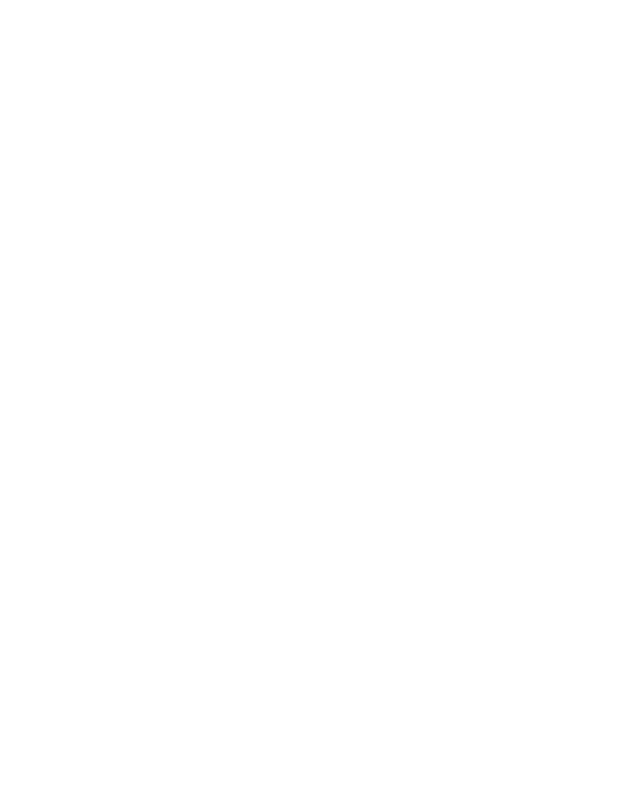
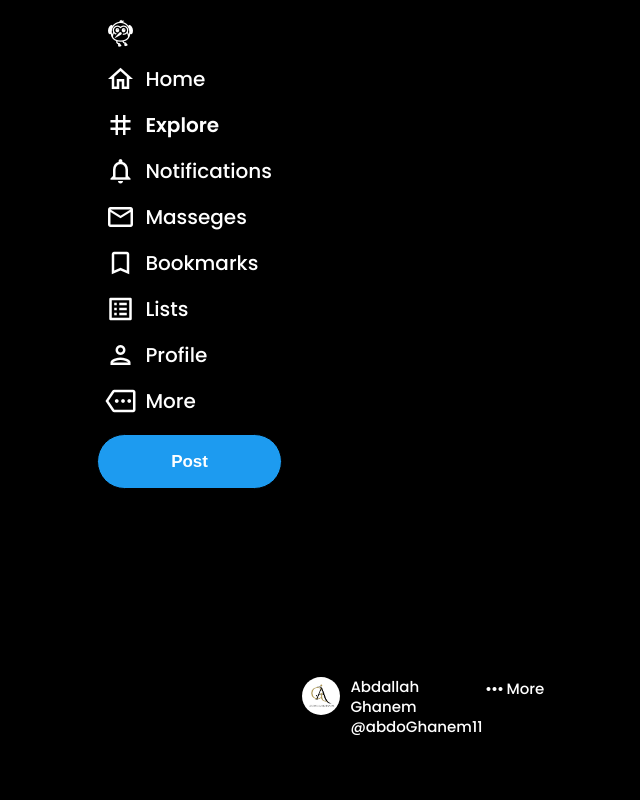
Before and after one commit to abdallah-ghanem/FrontendTwitter, a plain HTML site: page index.html in a window 1280 px wide. Shown: the whole page, without its empty margins (69-709 px from the left). Drawn offline with Linux system fonts and the light colour scheme.

Commit message:
3 commit

```diff
--- a/index.html
+++ b/index.html
@@ -7,9 +7,56 @@
     <link href="https://fonts.googleapis.com/icon?family=Material+Icons|Material+Icons+Outlined"
     rel="stylesheet">
     <link rel="stylesheet" href="style.css">
-    <title>Switter</title>
+    <title>Switter Project</title>
 </head>
 <body>
+    <header>
+        <div class="nav-links">
+            <a href="">
+                <i class="material-icons-outlined">flutter_dash</i>
+            </a>
+            <a href="">
+                <i class="material-icons-outlined">home</i><span>Home</span>
+            </a>
+            <a href="">
+                <i class="material-icons-outlined">tag</i><span style="font-weight: 600;">Explore</span>
+            </a>
+            <a href="">
+                <i class="material-icons-outlined">notifications</i><span>Notifications</span>
+            </a>
+            <a href="">
+                <i class="material-icons-outlined">email</i><span>Masseges</span>
+            </a>
+            <a href="">
+                <i class="material-icons-outlined">bookmark_border</i><span>Bookmarks</span>
+            </a>
+            <a href="">
+                <i class="material-icons-outlined">list_alt</i><span>Lists</span>
+            </a>
+            <a href="">
+                <i class="material-icons-outlined">person</i><span>Profile</span>
+            </a>
+            <a href="">
+                <i class="material-icons-outlined">more</i><span>More</span>
+            </a>
+            <button class="button">Post</button>
+        </div>
+        <div class="main-account">
+            <a href="">
+                <img class="image" src="./img/logo.jpg" alt="">
+                <div class="account">
+                    <span class="name">Abdallah Ghanem</span>
+                    <span class="handel-name">@abdoGhanem11</span>
+                </div>
+                <i class="material-icons-outlined">more_horiz</i><span>More</span>
+            </a>
+        </div>
+    </header>
+
+
+    <main>
+
+    </main>
 
 </body>
 </html>
--- a/style.css
+++ b/style.css
@@ -10,3 +10,95 @@ html {
     font-size: 10px;
     font-family:  'Poppins', sans-serif;
 }
+
+body{
+    background: black;
+}
+a{
+    text-decoration: none;
+    color: white;
+    font-size: 1.5rem;/* make 1.5*html font-size */
+    font-weight: 500;/* from import@ put 500 for font weight */
+    line-height: 24px;
+}
+header{
+    display: flex;
+    flex-direction: column;
+    justify-content: space-between;
+    padding: 10px 0 10px 13%;
+    width: 29%;/* that in design hedear take 13% in page */
+    position: fixed;
+    height: 100%;
+}
+.nav-links{
+    display: flex;
+    flex-direction: column;
+    width: 100%;/* 100% from the mother that is header */
+    height: 70%;
+    justify-content: space-between;
+}
+.nav-links a{
+    display: flex;
+    align-items: center;
+    font-size: 2rem;
+    padding: 8px 25px 8px 8px;
+    width: fit-content;/* to make shadow fit the block or word and padding not more */
+}
+.nav-links a i{
+    font-size: 3rem;
+    margin-right: 10px;
+}
+.nav-links a:hover{
+    background-color: rgb(47,51,54);
+    border-radius: 999px;/* to make the shadow like sylinder */
+}
+.nav-links a:first-child{
+    padding: 8px 8px;
+}
+.nav-links a:first-child i{
+    margin: 0;
+}
+.button{
+    background-color: rgb(29, 155, 240);
+    width: 90%;
+    height: 55px;
+    border-radius: 999px;
+    margin-top: 10px;
+    cursor: pointer;
+    font-size: 1.7rem;
+    color: white;
+    font-weight: 700;
+    border: 1px black solid;
+    transition-duration: 0.2s;
+}
+.button:hover{
+    background-color: rgba(29, 155, 240,0.9);/* a take value between 0 to 1 to make color opicity */
+}
+.main-account{
+    width: 100%;
+    height: 30%;
+    padding: 180px;
+}
+.main-account a{
+    display: flex;
+    justify-content: space-between;
+    padding: 8px 16px 8px 15px;
+    margin-left: 10px;
+}
+.image{
+    border-radius: 50px;
+    width: 38px;
+    height: 38px;
+    background-color: black;
+}
+.account{
+    display: flex;
+    flex-direction: column;
+    flex-basis: 70%;
+    margin-left: 10px;
+    font-size: 1.5rem;
+    line-height: 20px;
+}
+.main-account:hover{
+    background-color: rgb(47,51,54);
+}
```
Also changed, not shown: img/logo.jpg (added).
